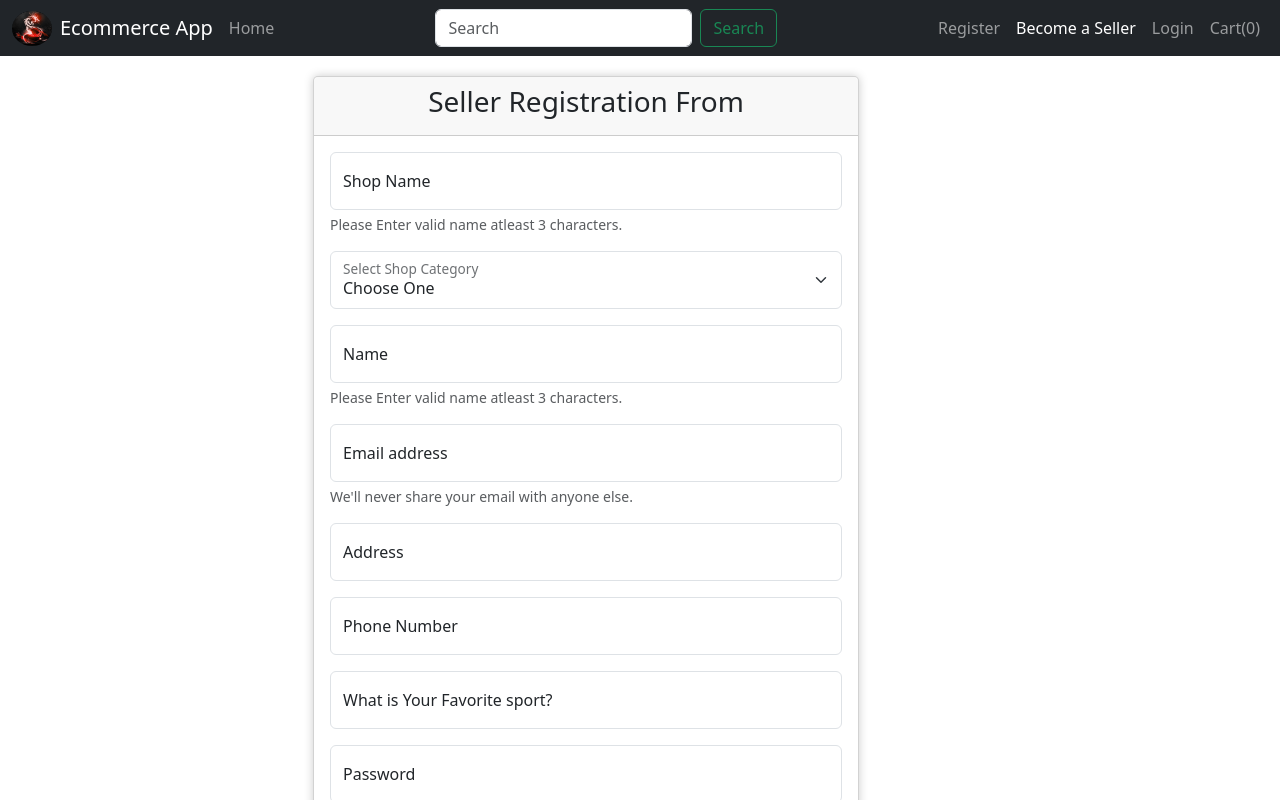
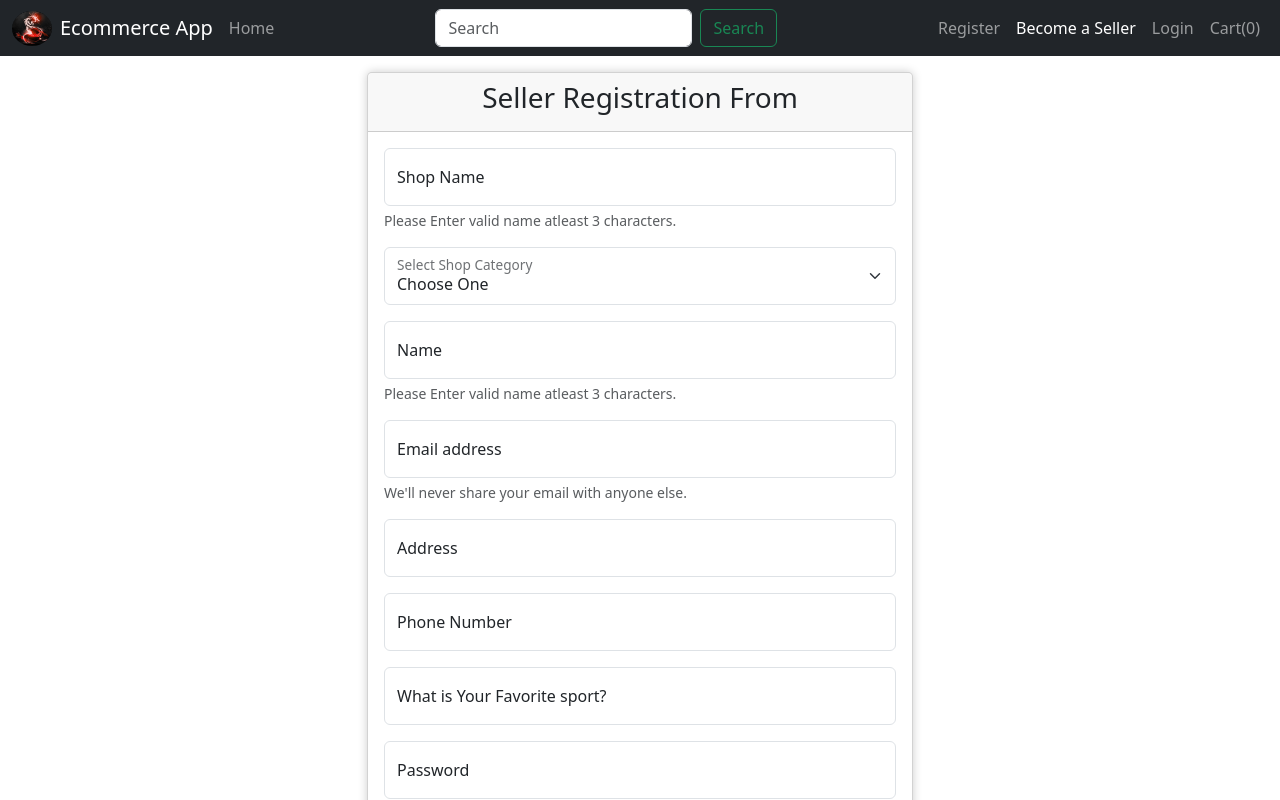
Before and after one commit to SubhamAkhuli/Ecommerce-Website, a React (Create React App) app in the folder client/: page /sellerregister in a window 1280 px wide. Shown: the top 800 px of the page. Built offline with nearby package versions, Linux system fonts and the light colour scheme.

Commit message:
Refactor sellerRegister.js to improve container layout and card styling

```diff
--- a/client/src/pages/seller/sellerRegister.js
+++ b/client/src/pages/seller/sellerRegister.js
@@ -75,10 +75,10 @@ const SellerRegister = () => {
     <>
       <Header />
 
-      <div className="container m-3">
-        <div className="row mb-1">
+      <div className="container">
+        <div className="row mb-2">
           <div className="col-md-6 offset-md-3">
-            <div className="card mt-1" style={{borderRadius:"5px", boxShadow:"0 0 10px #ccc"}}>
+            <div className="card mt-3" style={{borderRadius:"5px", boxShadow:"0 0 10px #ccc"}}>
               <div className="card-header">
                 <h3 className="text-center">Seller Registration From</h3>
               </div>
```
